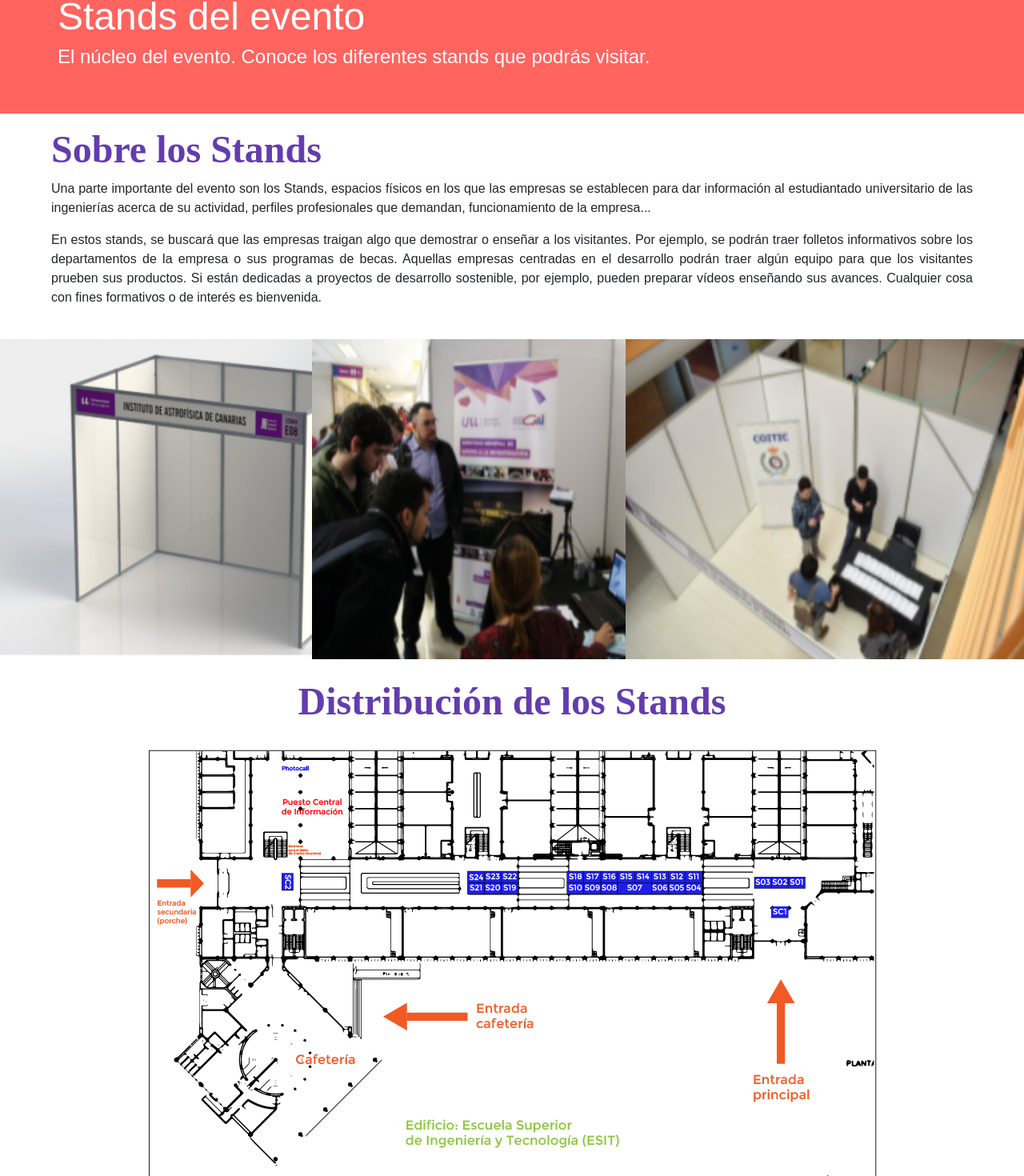
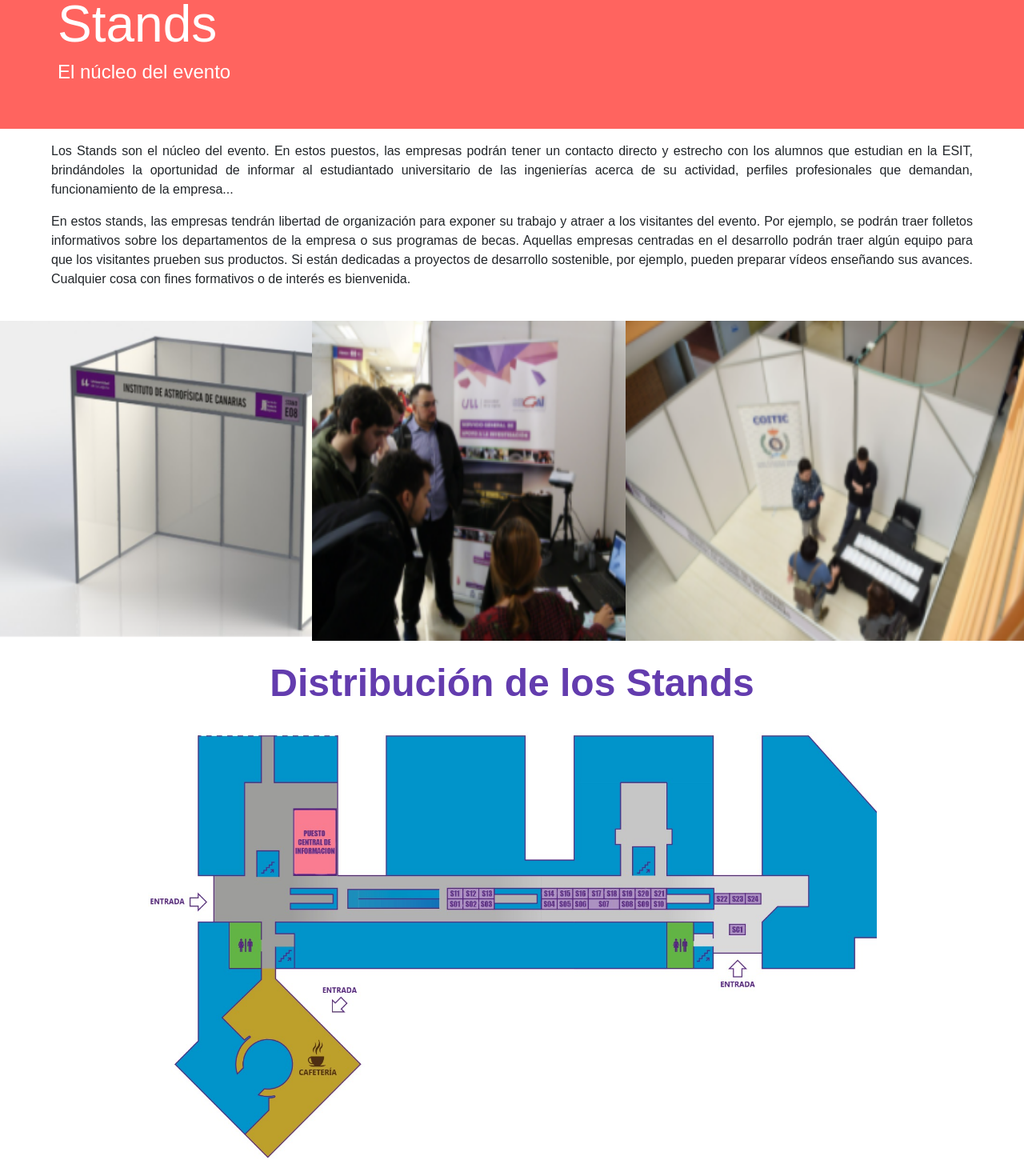
Before and after one commit to JornadasTecnicasDeIngenieria/web, a Next.js app: page /stands in a window 1280 px wide. Shown: the part 157-1627 px from the top of the page at 80% size. Built offline with nearby package versions, Linux system fonts and the light colour scheme.

Commit message:
Cambios en página stands

```diff
--- a/components/IntroSection.js
+++ b/components/IntroSection.js
@@ -1,7 +1,7 @@
 import styled from "@emotion/styled";
 import { Container } from "@mui/material";
 
-const IntroSection = ({title, desc}) => {
+const IntroSection = ({title, desc, text}) => {
     return (
         <IntroDiv>
             <Container>
@@ -23,7 +23,6 @@ export const IntroSectionShort = ({title}) => {
         </IntroDivPonencia>
     )
 }
-
 
 const IntroDiv = styled.div`
 background: #633CAE;
@@ -55,7 +54,7 @@ text-align: center;
 
 const IntroTitle = styled.h1`
 color: white;
-font-size: 3rem;
+font-size: 4rem;
 font-family: 'Montserrat', sans-serif;
 `;
 
@@ -64,3 +63,9 @@ color: white;
 font-size: 1.5rem;
 font-family: 'Montserrat', sans-serif;
 `;
+
+const IntroText = styled.p`
+color: white;
+font-size: 1rem;
+font-family: 'Montserrat', sans-serif;
+`;
--- a/pages/stands.js
+++ b/pages/stands.js
@@ -9,11 +9,10 @@ import { stands } from "data/stands";
 const Stands = () => {
     return (
         <Layout>
-            <IntroSection title="Stands del evento" desc="El núcleo del evento. Conoce los diferentes stands que podrás visitar." />
+            <IntroSection title="Stands" desc="El núcleo del evento" />
             <Container>
-                <Category>Sobre los Stands</Category>
-                <p>Una parte importante del evento son los Stands, espacios físicos en los que las empresas se establecen para dar información al estudiantado universitario de las ingenierías acerca de su actividad, perfiles profesionales que demandan, funcionamiento de la empresa...</p>
-                <p>En estos stands, se buscará que las empresas traigan algo que demostrar o enseñar a los visitantes. Por ejemplo, se podrán traer folletos informativos sobre los departamentos de la empresa o sus programas de becas. Aquellas empresas centradas en el desarrollo podrán traer algún equipo para que los visitantes prueben sus productos. Si están dedicadas a proyectos de desarrollo sostenible, por ejemplo, pueden preparar vídeos enseñando sus avances. Cualquier cosa con fines formativos o de interés es bienvenida.</p>
+                <p>Los Stands son el núcleo del evento. En estos puestos, las empresas podrán tener un contacto directo y estrecho con los alumnos que estudian en la ESIT, brindándoles la oportunidad de informar al estudiantado universitario de las ingenierías acerca de su actividad, perfiles profesionales que demandan, funcionamiento de la empresa...</p>
+                <p>En estos stands, las empresas tendrán libertad de organización para exponer su trabajo y atraer a los visitantes del evento. Por ejemplo, se podrán traer folletos informativos sobre los departamentos de la empresa o sus programas de becas. Aquellas empresas centradas en el desarrollo podrán traer algún equipo para que los visitantes prueben sus productos. Si están dedicadas a proyectos de desarrollo sostenible, por ejemplo, pueden preparar vídeos enseñando sus avances. Cualquier cosa con fines formativos o de interés es bienvenida.</p>
                 <br />
                 <Grid container spacing={3}>
                     <Grid item xs={12} sm={12} md={6} lg={4}>
@@ -36,7 +35,7 @@ const Stands = () => {
                 <AlignedDiv><Category>Distribución de los Stands</Category></AlignedDiv>
                 <br/>
                 <AlignedDiv>
-                    <Image src='/plano.png' alt='Plano de los Stands' width={911} height={538} />
+                    <Image src='/stands-2023.jfif' alt='Plano de los Stands' width={911} height={538} />
                 </AlignedDiv>
                 <br />
                 <AlignedDiv><Day>Lista de Stands</Day></AlignedDiv>
@@ -61,13 +60,13 @@ const Category = styled.h2`
 color: #633CAE;
 font-size: 3rem;
 font-weight: 700;
-font-family: "Montserrat"`
+font-family: 'Montserrat', sans-serif;`
 
 const Day = styled.h3`
 color: #633CAE;
-font-size: 2rem;
-font-weight: 400;
-font-family: "Montserrat"`
+font-size: 3rem;
+font-weight: 700;
+font-family: 'Montserrat', sans-serif;`
 
 const AlignedDiv = styled.div`
 display: flex;
```
Also changed, not shown: public/stands-2023.jfif (added).
